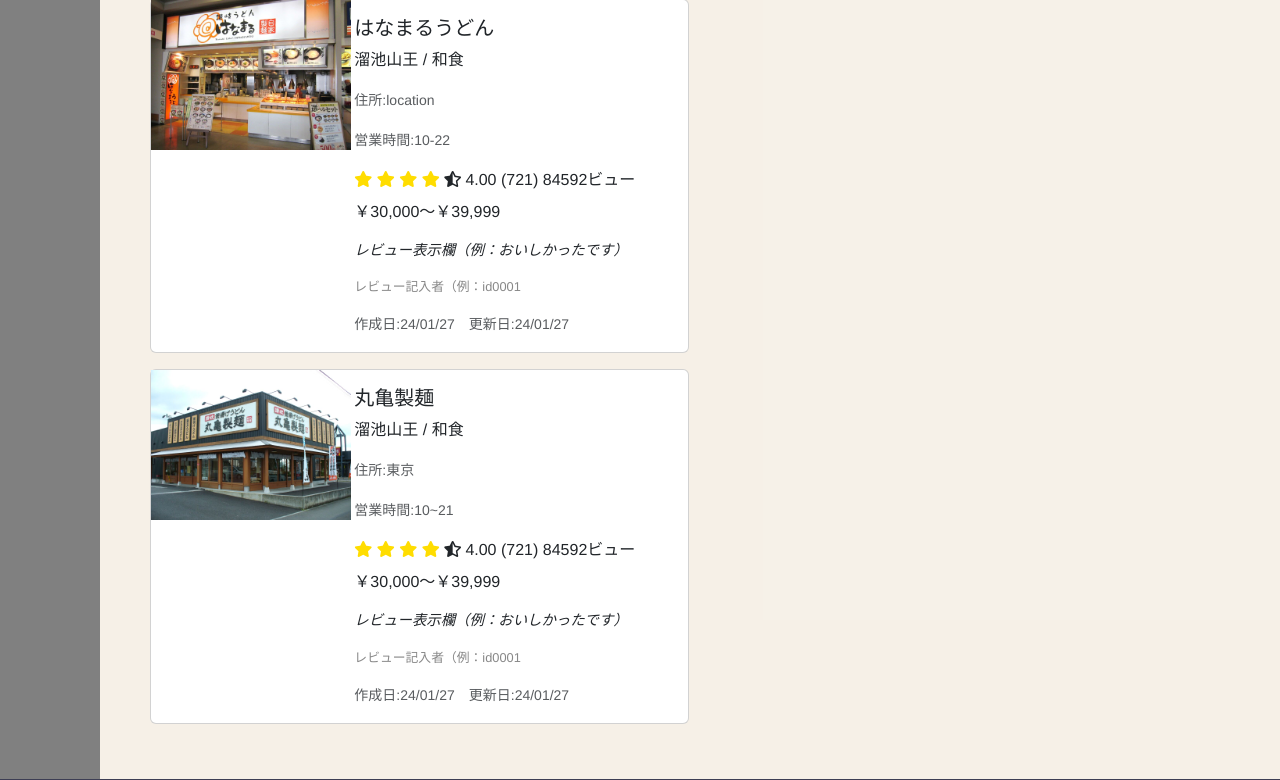
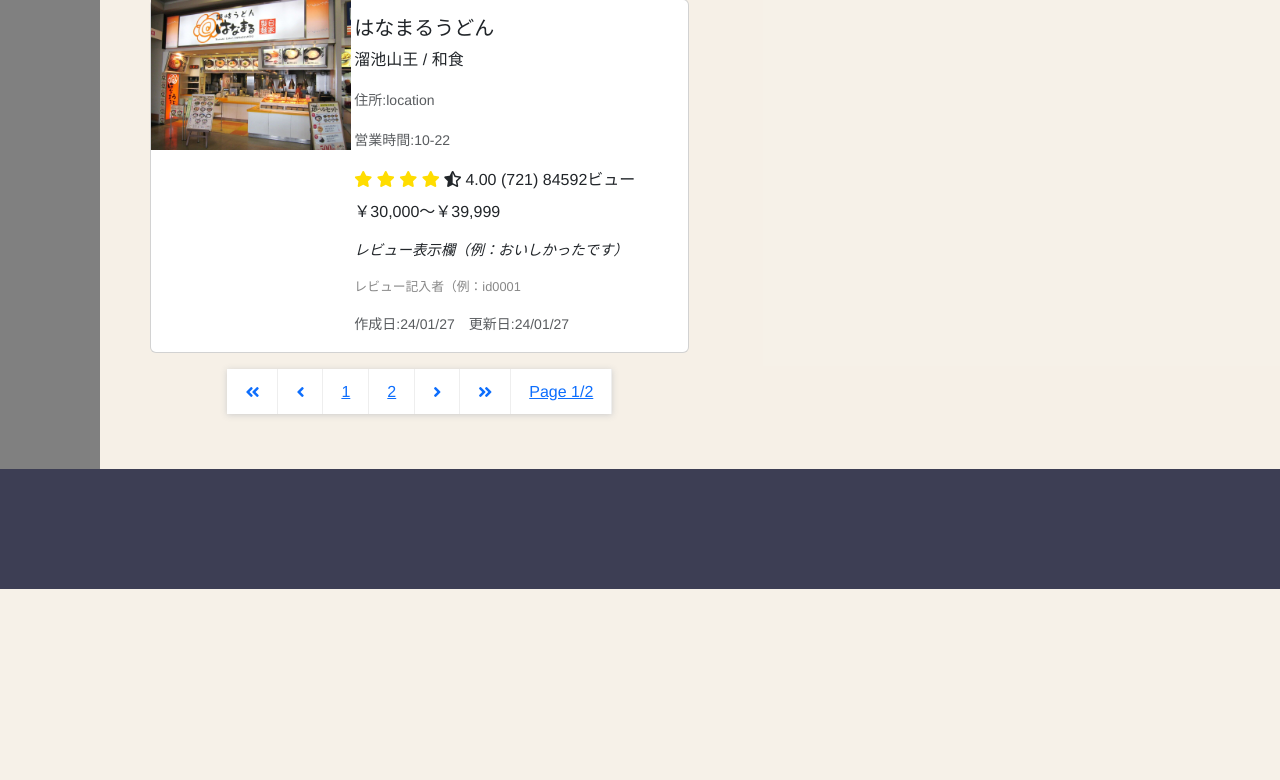
Before and after one commit to majishan-dev/foodRanking_web, a Django app: page /list_test/ in a window 1280 px wide. Shown: the part 651-1431 px from the top of the page. After the commit the page ends 1240 px from the top, so only its background shows below. Run offline with Django 5.2, Linux system fonts and the light colour scheme; data comes from the database, SQL or seed files in the repository.

Commit message:
ページネーションの追加

```diff
--- a/ranking/rankingapp/urls.py
+++ b/ranking/rankingapp/urls.py
@@ -1,9 +1,10 @@
 from django.urls import path
-from .views import TodoList, RankingHome, RankingList, RankList
+from .views import TodoList, RankingHome, RankingList, RankList, RankListPages
 
 urlpatterns = [
     path("list/", TodoList, name="list"),
     path("list_test_func/", RankList, name="list_test"),
+    path("list_test_func/<int:pk>/", RankListPages, name="list_test"),
     path("list_test/", RankingList.as_view(), name="home"),
     path("home/", RankingHome.as_view(), name="home"),
 ]
--- a/ranking/rankingapp/views.py
+++ b/ranking/rankingapp/views.py
@@ -5,6 +5,8 @@ from .models import RankingModel
 # Create your views here.
 
 # classbasedよりはfunctionbasedの方がよいとおもっているが認識合う？
+
+CONTENTS_MAX = 2
 
 
 def TodoList(request):
@@ -23,5 +25,23 @@ def RankList(request):
     return render(request, "rankinglist.html", {"object_list": object_list})
 
 
+def RankListPages(request, pk):
+    object_list = RankingModel.objects.all()
+    object_list_count = object_list.count()
+    page_max = object_list_count // CONTENTS_MAX + 1
+    object_list_page = object_list[(pk - 1) * CONTENTS_MAX : pk * CONTENTS_MAX]
+    print(object_list)
+    print(object_list_count)
+    return render(
+        request,
+        "rankinglist.html",
+        {
+            "object_list": object_list_page,
+            "page_max": page_max,
+            "page": pk,
+        },
+    )
+
+
 class RankingHome(TemplateView):
     template_name = "home.html"
--- /dev/null
+++ b/ranking/static/scripts/paginathing.js
@@ -0,0 +1,145 @@
+/*! paginathing 2018-01-31 */
+
+!(function (t, a, e) {
+  "use strict";
+  var i = function (a, e) {
+    return (
+      (this.el = t(a)),
+      (this.options = t.extend({}, t.fn.paginathing.defaults, e)),
+      (this.startPage = 1),
+      (this.currentPage = 1),
+      (this.totalItems = this.el.children().length),
+      (this.totalPages = Math.max(
+        Math.ceil(this.totalItems / this.options.perPage),
+        this.options.limitPagination
+      )),
+      (this.container = t("<nav></nav>").addClass(this.options.containerClass)),
+      (this.ul = t("<ul></ul>").addClass(this.options.ulClass)),
+      this.show(this.startPage),
+      this
+    );
+  };
+  (i.prototype = {
+    pagination: function (a, e) {
+      var i = this,
+        n = t("<li></li>"),
+        s = t("<a></a>").attr("href", "#"),
+        r = "number" === a ? i.options.liClass : a,
+        o = "";
+      return (
+        (o =
+          "number" === a
+            ? e
+            : "pageNumbers" === a
+            ? i.paginationNumbersText()
+            : i.paginationText(a)),
+        n.addClass(r),
+        n.data("pagination-type", a),
+        n.data("page", e),
+        n.append(s.html(o)),
+        n
+      );
+    },
+    paginationText: function (t) {
+      return this.options[t + "Text"];
+    },
+    paginationNumbersText: function () {
+      return "Page " + this.currentPage + "/" + this.totalPages;
+    },
+    buildPagination: function () {
+      var t,
+        a,
+        e = this,
+        i = [],
+        n = e.currentPage - 1 < e.startPage ? e.startPage : e.currentPage - 1,
+        s = e.currentPage + 1 > e.totalPages ? e.totalPages : e.currentPage + 1,
+        r = e.options.limitPagination;
+      r
+        ? e.currentPage <= Math.ceil(r / 2) + 1
+          ? ((t = 1), (a = r))
+          : e.currentPage + Math.floor(r / 2) >= e.totalPages
+          ? ((t = e.totalPages + 1 - r), (a = e.totalPages))
+          : ((t = e.currentPage - Math.ceil(r / 2)),
+            (a = e.currentPage + Math.floor(r / 2)))
+        : ((t = e.startPage), (a = e.totalPages)),
+        e.options.firstLast && i.push(e.pagination("first", e.startPage)),
+        e.options.prevNext && i.push(e.pagination("prev", n));
+      for (var o = t; o <= a; o++) i.push(e.pagination("number", o));
+      return (
+        e.options.prevNext && i.push(e.pagination("next", s)),
+        e.options.firstLast && i.push(e.pagination("last", e.totalPages)),
+        e.options.pageNumbers &&
+          i.push(e.pagination("pageNumbers", e.currentPage)),
+        i
+      );
+    },
+    render: function (a) {
+      var e = this,
+        i = e.options,
+        n = e.buildPagination();
+      e.ul.children().remove(), e.ul.append(n);
+      var s = 1 === a ? 0 : (a - 1) * i.perPage,
+        r = a * i.perPage;
+      e.el.children().hide(),
+        e.el.children().slice(s, r).show(),
+        e.ul.children().each(function () {
+          var n = t(this);
+          switch (n.data("pagination-type")) {
+            case "number":
+              n.data("page") === a && n.addClass(i.activeClass);
+              break;
+            case "first":
+              a === e.startPage && n.toggleClass(i.disabledClass);
+              break;
+            case "last":
+              a === e.totalPages && n.toggleClass(i.disabledClass);
+              break;
+            case "prev":
+              a - 1 < e.startPage && n.toggleClass(i.disabledClass);
+              break;
+            case "next":
+              a + 1 > e.totalPages && n.toggleClass(i.disabledClass);
+          }
+        }),
+        i.insertAfter
+          ? e.container.append(e.ul).insertAfter(t(i.insertAfter))
+          : e.el.after(e.container.append(e.ul));
+    },
+    handle: function () {
+      var a = this;
+      a.container.find("li").each(function () {
+        var e = t(this);
+        e.click(function (t) {
+          t.preventDefault();
+          var i = e.data("page");
+          (a.currentPage = i), a.show(i);
+        });
+      });
+    },
+    show: function (t) {
+      this.render(t), this.handle();
+    },
+  }),
+    (t.fn.paginathing = function (t) {
+      return this.each(function () {
+        return new i(this, t);
+      });
+    }),
+    (t.fn.paginathing.defaults = {
+      perPage: 10,
+      limitPagination: !1,
+      prevNext: !0,
+      firstLast: !0,
+      prevText: "&laquo;",
+      nextText: "&raquo;",
+      firstText: "First",
+      lastText: "Last",
+      containerClass: "pagination-container",
+      ulClass: "pagination",
+      liClass: "page",
+      activeClass: "active",
+      disabledClass: "disabled",
+      insertAfter: null,
+      pageNumbers: !1,
+    });
+})(jQuery, window, document);
--- /dev/null
+++ b/ranking/static/scripts/rankinglist.js
@@ -0,0 +1,12 @@
+$(function () {
+    $('.items').paginathing({
+        limitPagination: 2,
+        pageNumbers: true,
+        perPage: 2,
+        firstText: '<i class="fas fa-angle-double-left"></i>',
+        lastText: '<i class="fas fa-angle-double-right"></i>',
+        prevText: '<i class="fas fa-angle-left"></i>',
+        nextText: '<i class="fas fa-angle-right"></i>',
+        activeClass: 'active',
+    });
+});
--- /dev/null
+++ b/ranking/static/styles/rankinglist.css
@@ -0,0 +1,49 @@
+.list-group{
+    display: flex;
+    flex-wrap: wrap;
+    justify-content: center;
+    background-color: aliceblue;
+    width: 100%;
+    margin: 10px auto;
+    padding: 20px;
+    list-style: none;
+    text-align: center;
+}
+
+nav.pagination-container ul {
+    border: none;
+    padding: 0;
+    display: flex;
+    justify-content: center;
+    flex-wrap: wrap;
+    filter: drop-shadow(0px 1px 3px #ccc);
+    transition: 0.3s;
+    border-radius: 0px;
+    overflow: hidden;
+}
+.pagination li {
+    margin: 0;
+}
+nav.pagination-container ul li a {
+    width: 100%;
+    height: 100%;
+    display: block;
+    border-radius: 0;
+    padding: 15px 18px 13px;
+    background: #FFF;
+    line-height: 1;
+    border-right: solid 1px #eee;
+}
+li.first {
+    border-radius: 5px 0 0 5px;
+}
+li.last {
+    border-radius: 0 5px 5px 0;
+}
+li.page.navi-active a {
+    background: #ebfcfe;
+    transform: scale(1.2);
+}
+.pagenation_block dl {
+    border-bottom: solid 1px #ddd;
+}
--- a/ranking/templates/rankinglist.html
+++ b/ranking/templates/rankinglist.html
@@ -3,22 +3,32 @@
 
 {% block head %}
 <link rel="stylesheet" href="{% static 'styles/list.css' %}" />
+<link rel="stylesheet" href="{% static 'styles/rankinglist.css' %}" />
+<script src="{% static 'scripts/paginathing.js' %}"></script>
+<script src="{% static 'scripts/rankinglist.js' %}"></script>
 <!-- FontAwesomeのCSS（星のアイコン用） -->
 <link href="https://cdnjs.cloudflare.com/ajax/libs/font-awesome/5.15.1/css/all.min.css" rel="stylesheet">
 {% endblock head %}
 
 
 {% block header %}
-
 {% endblock header %}
 
 {% block content %}
+
+
 <div class="container mt-5">
 
     <h2 class="mb-4">レストランランキング</h2>
 
+    {% for item in object_list %}
+
+    {% endfor %}
+
     <!-- オブジェクトで呼び出し、for文で複数表示 -->
+    <div class="items">
         {% for item in object_list %}
+            <dl>
                 <div class="card mb-3 store-card z-n1">
                     <div class="row no-gutters">
                         <div class="col-md-4">
@@ -49,9 +59,13 @@
                         </div>
                     </div>
                 </div>
+            </dl>
         {% endfor %}
+    </div>
 
     <!-- 他のレストランのカードをここに追加 -->
 
 </div>
+
+
 {% endblock content %}
```
Lines whose indentation alone changed are shown as unchanged.
